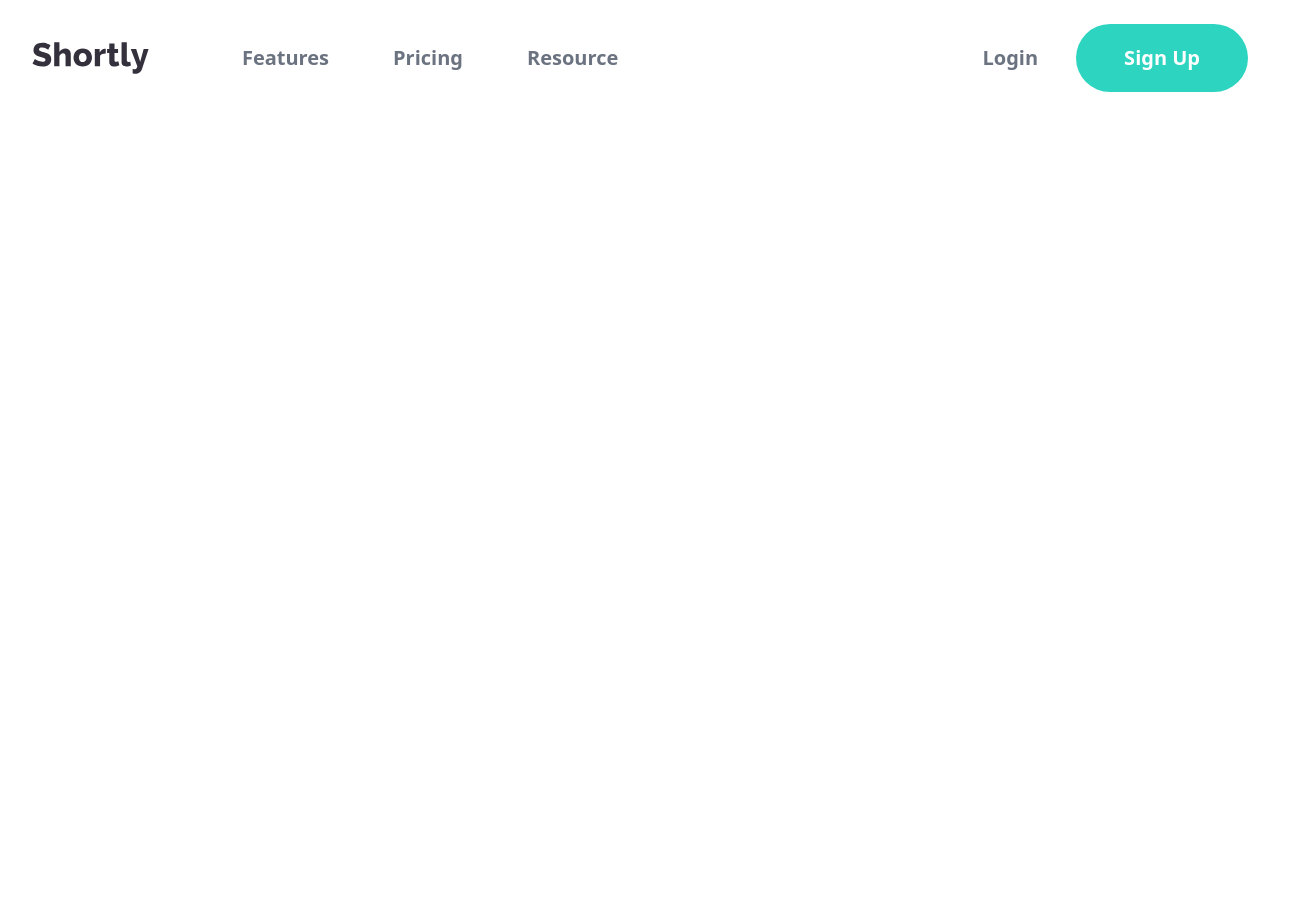
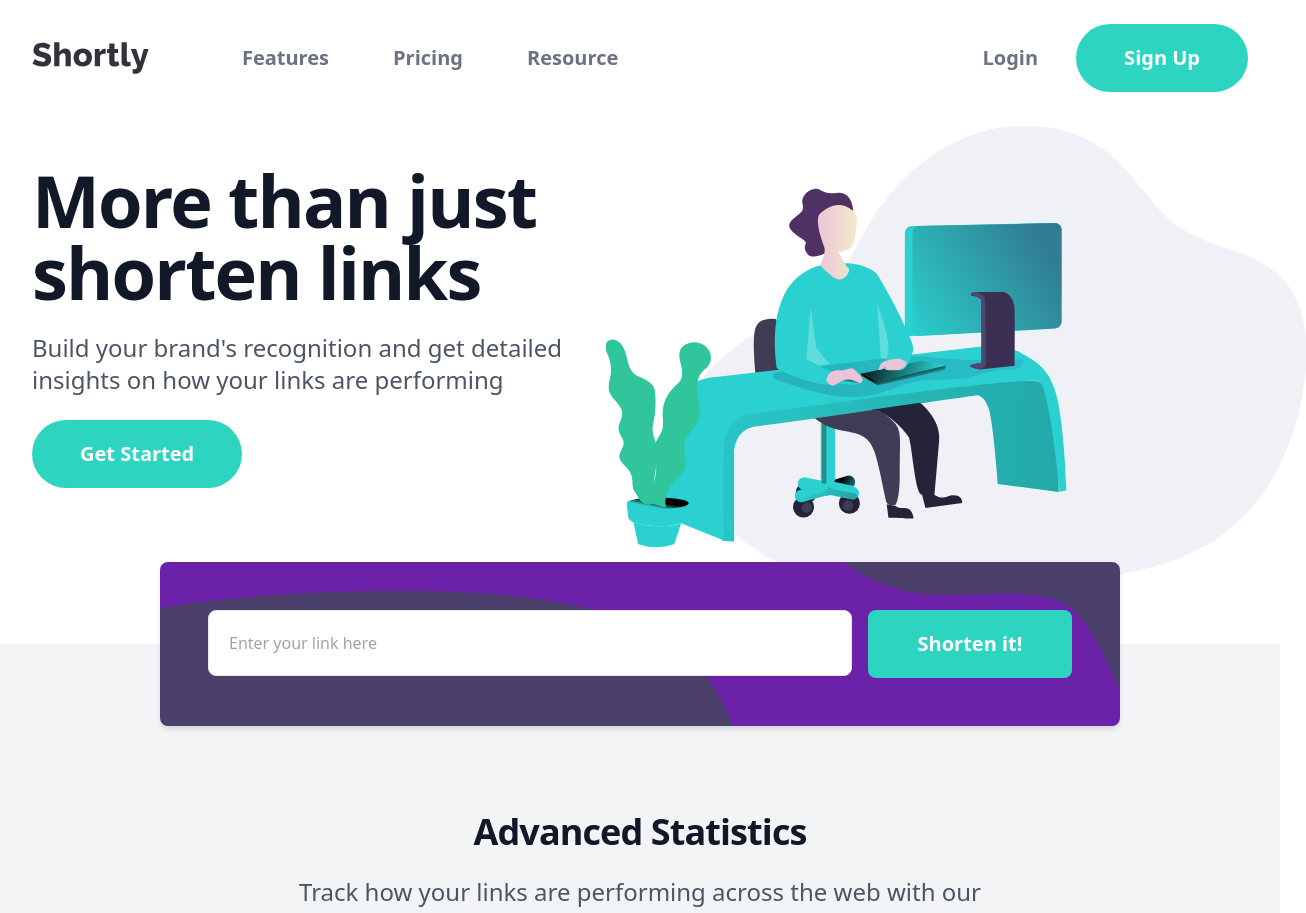
Before and after one commit to e12r34/shortly, an Angular app in the folder code/: page / in a window 1280 px wide. Shown: the top 913 px of the page, 1306 px wide, since content can reach past the window. Before the commit the page ends 800 px from the top, so only its background shows below. Built offline with nearby package versions, Linux system fonts and the light colour scheme.

Commit message:
make section 1, and 50% section 2

```diff
--- a/code/src/app/app.module.ts
+++ b/code/src/app/app.module.ts
@@ -4,12 +4,10 @@ import { BrowserModule } from '@angular/platform-browser';
 import { AppRoutingModule } from './app-routing.module';
 import { AppComponent } from './app.component';
 import { BrowserAnimationsModule } from '@angular/platform-browser/animations';
-import { NavbarComponent } from './navbar/navbar.component';
 
 @NgModule({
   declarations: [
     AppComponent,
-    NavbarComponent
   ],
   imports: [
     BrowserModule,
--- /dev/null
+++ b/code/src/app/modules/main/content/content.component.css
@@ -0,0 +1,15 @@
+@media (min-width: 1024px) {
+  .transform-lg {
+    transform: scale(1.2);
+  }
+}
+
+.custom-width-lg {
+  width: 75vw; /* 75% of the viewport width */
+  left: 50%;
+}
+
+.custom-width-sm {
+  width: 90vw; /* 75% of the viewport width */
+  left: 20%;
+}
--- /dev/null
+++ b/code/src/app/modules/main/content/content.component.html
@@ -0,0 +1,63 @@
+<div id="content">
+  <div id="section-1" class="bg-white">
+    <div class="pt-6">
+      <div class="mx-auto mb-40 sm:mb-24 mt-6 max-w-2xl sm:px-10 lg:grid lg:max-w-7xl lg:grid-cols-2 lg:gap-x-12 lg:px-8">
+        <div class="aspect-h-5 aspect-w-4 lg:aspect-h-4 lg:aspect-w-3 sm:rounded-lg lg:justify-end sm:order-last">
+          <img src="assets/images/illustration-working.svg" alt="Working image" class="w-full h-full transform-lg">
+        </div>
+        <div class="aspect-h-4 aspect-w-3 rounded-lg lg:block sm:block">
+          <div class="text-center sm:text-left">
+            <h1 class="text-4xl mx-8 sm:mx-0 font-bold tracking-tight text-gray-900 sm:text-7xl font-sans">More than just shorten links</h1>
+            <p class="mt-6 mx-4 sm:mx-0 text-2xl leading-8 text-gray-600">Build your brand's recognition and get detailed insights on how your links are performing</p>
+            <div class="mt-6 flex justify-center lg:justify-start">
+              <button class="bg-teal-400 hover:bg-teal-600 active:bg-teal-800 text-white font-bold py-5 px-12 rounded-full">
+                <p class="font-sans text-xl">Get Started</p>
+              </button>
+            </div>
+          </div>
+        </div>
+      </div>
+    </div>
+  </div>
+  <div class="relative bg-gray-100">
+    <div class="absolute top-1/2 left-1/2 transform -translate-y-1/2 -translate-x-1/2">
+      <div id="box-helo" class="bg-shorten-desktop bg-purple-800 rounded-lg shadow-md p-12 text-center custom-width-lg sm:custom-width-sm">
+
+        <!-- Grid layout for large screens -->
+        <div class="hidden sm:grid lg:grid-cols-4 lg:gap-x-4">
+          <div class="lg:col-span-3">
+            <!-- Input field takes 75% of grid -->
+            <input type="text" class="p-5 border rounded-lg w-full" placeholder="Enter your link here" [(ngModel)]="inputUrl" >
+          </div>
+          <div class="lg:col-span-1">
+            <!-- Button -->
+            <button class="bg-teal-400 hover:bg-teal-600 active:bg-teal-800 text-white font-bold p-5 rounded-lg w-full">
+              <p class="font-sans text-xl">Shorten it!</p>
+            </button>
+          </div>
+        </div>
+
+        <!-- Single column layout for small screens -->
+        <div class="lg:hidden mt-4">
+          <input type="text" class="p-5 border rounded-lg w-full mb-2" placeholder="Enter your link here" [(ngModel)]="inputUrl" >
+          <button class="bg-teal-400 hover:bg-teal-600 active:bg-teal-800 text-white font-bold p-5 rounded-lg w-full">
+            <p class="font-sans text-xl">Shorten it!</p>
+          </button>
+        </div>
+
+      </div>
+    </div>
+  </div>
+  <div id="section-2" class="bg-gray-100">
+    <div class="pt-6">
+      <div class="mx-auto mt-36 max-w-2xl sm:px-10 lg:grid lg:max-w-7xl lg:grid-cols-1 lg:gap-x-12 lg:px-8">
+        <div class="aspect-h-4 aspect-w-3 rounded-lg lg:block sm:block">
+          <div class="text-center">
+            <h2 class="text-3xl font-bold tracking-tight text-gray-900 sm:text-4xl font-sans">Advanced Statistics</h2>
+            <p class="mt-6 mx-4 sm:mx-64 text-2xl leading-8 text-gray-600">Track how your links are performing across the web with our advanced statistics dashboard</p>
+          </div>
+        </div>
+      </div>
+    </div>
+  </div>
+</div>
--- /dev/null
+++ b/code/src/app/modules/main/content/content.component.ts
@@ -0,0 +1,14 @@
+import { Component } from '@angular/core';
+
+@Component({
+  selector: 'app-content',
+  templateUrl: './content.component.html',
+  styleUrls: ['./content.component.css']
+})
+export class ContentComponent {
+
+  inputUrl:string=""
+  constructor(){
+
+  }
+}
--- a/code/src/app/modules/main/main.component.html
+++ b/code/src/app/modules/main/main.component.html
@@ -1,5 +1,6 @@
-<div>
+<div id="main">
   <app-navbar></app-navbar>
 
+  <app-content></app-content>
 
 </div>
--- a/code/src/app/modules/main/main.module.ts
+++ b/code/src/app/modules/main/main.module.ts
@@ -3,17 +3,21 @@ import { CommonModule } from '@angular/common';
 import { MainComponent } from './main.component';
 import { MainRoutingModule } from './main-routing.modules';
 import { NavbarComponent } from './navbar/navbar.component';
+import { ContentComponent } from './content/content.component';
+import { FormsModule } from '@angular/forms';
 
 
 
 @NgModule({
   declarations: [
     MainComponent,
-    NavbarComponent
+    NavbarComponent,
+    ContentComponent
   ],
   imports: [
     CommonModule,
     MainRoutingModule,
+    FormsModule
 
   ]
 })
--- a/code/src/app/navbar/navbar.component.html
+++ /dev/null
@@ -1 +0,0 @@
-<p>navbar works!</p>
--- a/code/tailwind.config.js
+++ b/code/tailwind.config.js
@@ -5,11 +5,9 @@ module.exports = {
   ],
   theme: {
     extend: {
-      // colors: {
-      //   'sign-up-normal': '#2cd5bf',
-      //   'sign-up-hover': '#0d9488',
-      //   'sign-up-clicked': '#0e776e'
-      // },
+      backgroundImage: {
+        'shorten-desktop': "url('/assets/images/bg-shorten-desktop.svg')",
+      }
     },
   },
   plugins: [],
```
Also changed, not shown: code/src/app/navbar/navbar.component.ts (deleted, +0 -10 lines), code/src/app/navbar/navbar.component.css (deleted), 1 other file (tests, documents, lock files or other folders).
